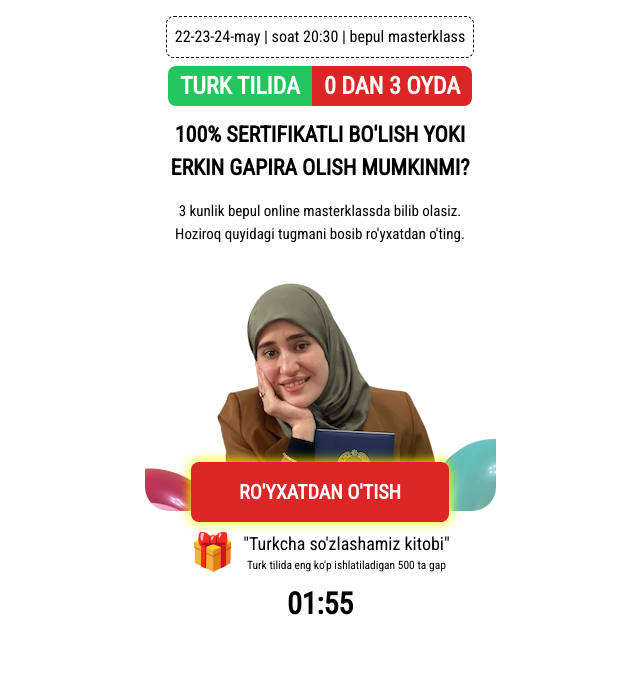
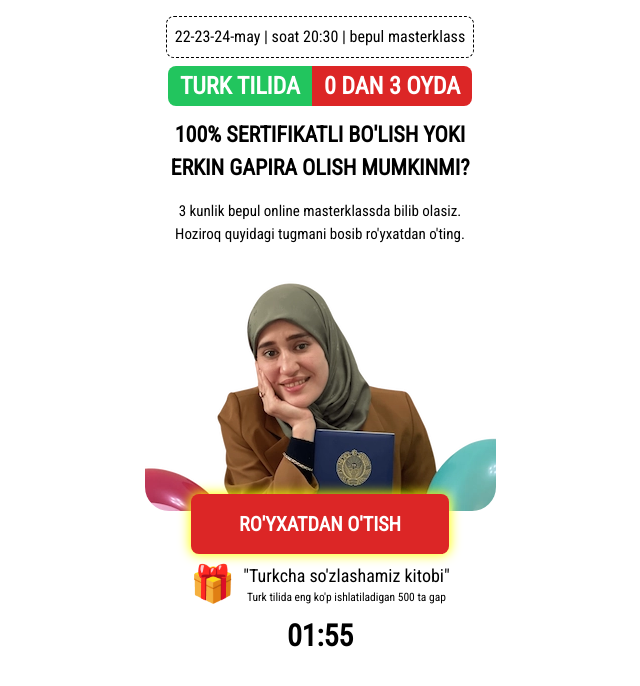
Before and after one commit to abdulazizjavascript/irodahoca, a React (Vite) app: page /masterclass/1 in a window 1280 px wide. Shown: the top 686 px of the page, without its empty margins (320-960 px from the left). Built offline with nearby package versions, Linux system fonts and the light colour scheme.

Commit message:
Change fonts offline

```diff
--- a/index.html
+++ b/index.html
@@ -2,14 +2,6 @@
 <html lang="en">
   <head>
     <meta charset="UTF-8" />
-    <!-- <link
-      href="https://fonts.googleapis.com/css2?family=Roboto+Condensed:wght@400;600&display=swap"
-      rel="stylesheet"
-    /> -->
-    <!-- <link
-      rel="stylesheet"
-      href="https://fonts.googleapis.com/css2?family=Bebas+Neue&display=swap"
-    /> -->
     <link rel="icon" type="image/svg+xml" href="/vite.svg" />
     <!-- <link
       href="https://fonts.googleapis.com/css2?family=Playfair+Display:ital,wght@0,400..900;1,400..900&family=Roboto:ital,wght@0,100;0,300;0,400;0,500;0,700;0,900;1,100;1,300;1,400;1,500;1,700;1,900&display=swap"
@@ -22,13 +14,5 @@
   <body>
     <div id="root" class="font-condensed"></div>
     <script type="module" src="/src/main.jsx"></script>
-    <noscript>
-      <img
-        height="1"
-        width="1"
-        style="display: none"
-        src="https://www.facebook.com/tr?id=1583094095905210&ev=PageView&noscript=1"
-      />
-    </noscript>
   </body>
 </html>
--- a/src/pages/masterclass/page-1/index.jsx
+++ b/src/pages/masterclass/page-1/index.jsx
@@ -41,7 +41,7 @@ export default function MasterclassPage1() {
           <div className="flex items-center justify-center gap-4 mb-2">
             <button
               onClick={() => setIsModalOpen( true )}
-              className="font-bold -mt-14 z-10 bg-red-600 text-white px-12 py-4 rounded-lg text-xl hover:bg-red-700 transition-colors animate-pulseGlow"
+              className="font-bold -mt-6 z-10 bg-red-600 text-white px-12 py-4 rounded-lg text-xl hover:bg-red-700 transition-colors animate-pulseGlow"
             >
               RO'YXATDAN O'TISH
             </button>
```
